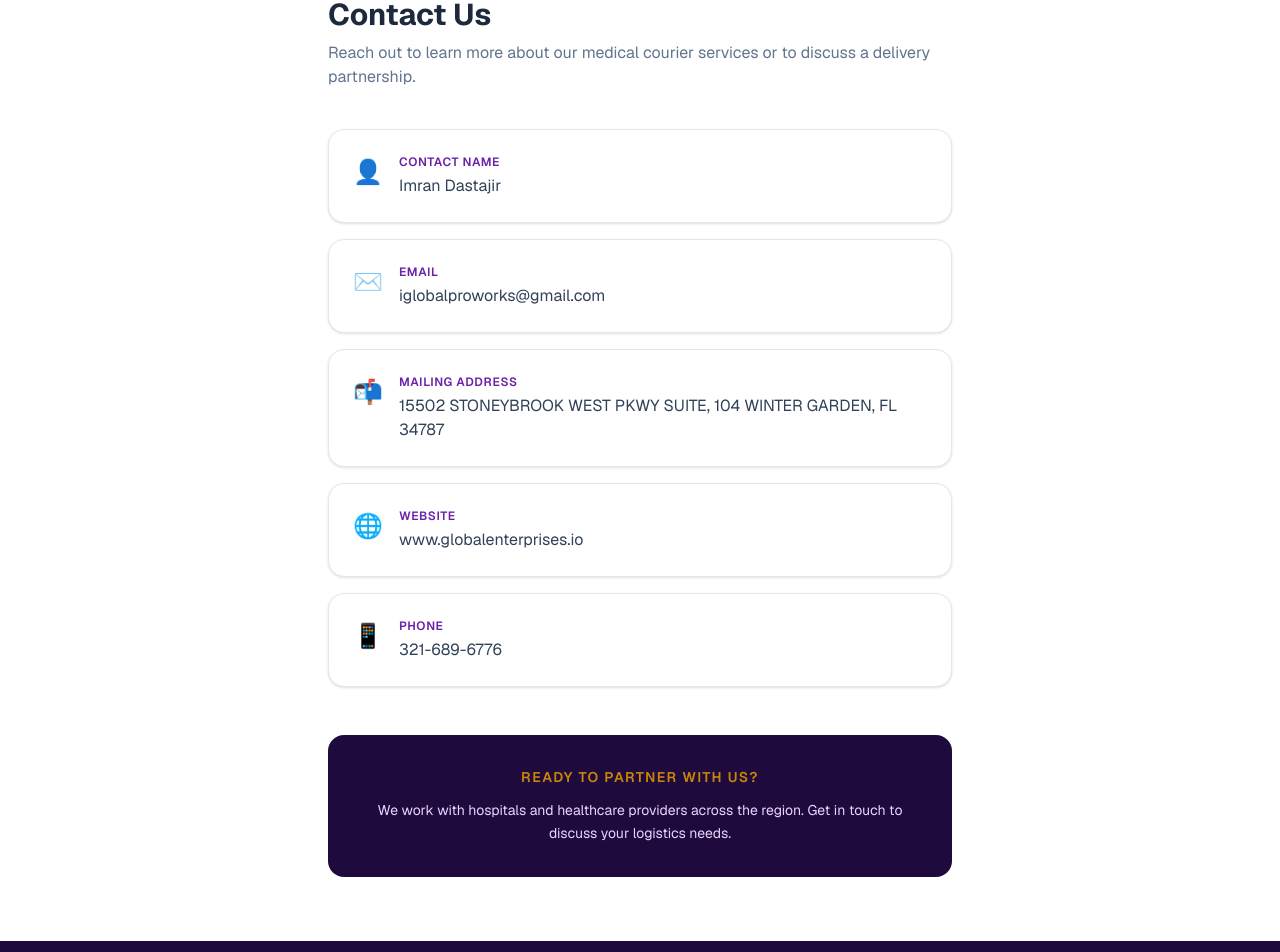
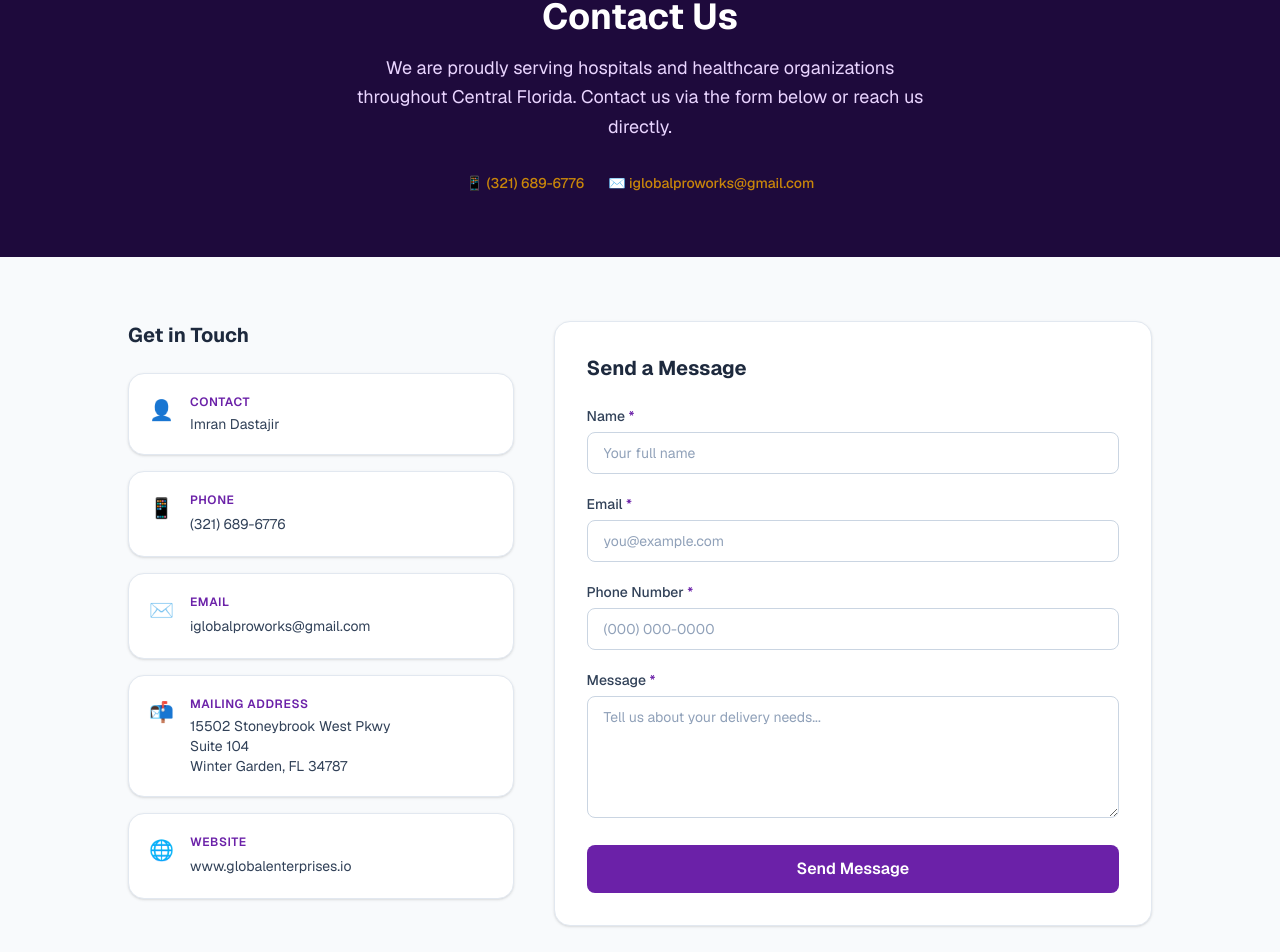
Before and after one commit to steevejoseph/med-services, a Next.js app: page /contact in a window 1280 px wide. Shown: the part 139-1091 px from the top of the page. Built offline with nearby package versions, Linux system fonts and the light colour scheme.

Commit message:
Update contact page

```diff
--- /dev/null
+++ b/app/actions/contact.ts
@@ -0,0 +1,53 @@
+"use server";
+
+import nodemailer from "nodemailer";
+
+export type ContactFormState = {
+  success?: boolean;
+  error?: string;
+};
+
+export async function submitContactForm(
+  _prev: ContactFormState,
+  formData: FormData
+): Promise<ContactFormState> {
+  const name    = (formData.get("name")    as string)?.trim();
+  const email   = (formData.get("email")   as string)?.trim();
+  const phone   = (formData.get("phone")   as string)?.trim();
+  const message = (formData.get("message") as string)?.trim();
+
+  if (!name || !email || !phone || !message) {
+    return { error: "All fields are required." };
+  }
+
+  const transporter = nodemailer.createTransport({
+    service: "gmail",
+    auth: {
+      user: process.env.GMAIL_USER,
+      pass: process.env.GMAIL_APP_PASSWORD,
+    },
+  });
+
+  try {
+    await transporter.sendMail({
+      from: `"GESS Website" <${process.env.GMAIL_USER}>`,
+      to: process.env.CONTACT_EMAIL ?? process.env.GMAIL_USER,
+      replyTo: email,
+      subject: `New Contact Form Submission from ${name}`,
+      html: `
+        <h2 style="color:#6B21A8">New Contact Form Submission</h2>
+        <table style="border-collapse:collapse;font-family:sans-serif;font-size:14px">
+          <tr><td style="padding:6px 16px 6px 0;font-weight:bold">Name</td><td>${name}</td></tr>
+          <tr><td style="padding:6px 16px 6px 0;font-weight:bold">Email</td><td><a href="mailto:${email}">${email}</a></td></tr>
+          <tr><td style="padding:6px 16px 6px 0;font-weight:bold">Phone</td><td>${phone}</td></tr>
+        </table>
+        <h3 style="color:#6B21A8;margin-top:20px">Message</h3>
+        <p style="font-family:sans-serif;font-size:14px;white-space:pre-wrap">${message}</p>
+      `,
+    });
+    return { success: true };
+  } catch (err) {
+    console.error("Contact form email error:", err);
+    return { error: "Oops! Something went wrong while submitting the form. Please try again or call us directly." };
+  }
+}
--- a/app/contact/page.tsx
+++ b/app/contact/page.tsx
@@ -1,89 +1,102 @@
 import type { Metadata } from "next";
+import ContactForm from "@/components/ContactForm";
 
 export const metadata: Metadata = {
-  title: "Contact | Global Enterprise Solutions & Services LLC",
+  title: "Contact Us | Global Enterprise Solutions & Services LLC",
 };
 
-const contactFields = [
-  {
-    icon: "👤",
-    label: "Contact Name",
-    value: "Imran Dastajir",
-    href: null,
-  },
-  {
-    icon: "✉️",
-    label: "Email",
-    value: "iglobalproworks@gmail.com",
-    href: "mailto:iglobalproworks@gmail.com",
-  },
+export default function ContactPage() {
+  return (
+    <div>
+      {/* Hero */}
+      <section className="bg-brand-dark text-white py-16 px-6">
+        <div className="max-w-4xl mx-auto text-center">
+          <h1 className="text-4xl font-bold mb-4">Contact Us</h1>
+          <p className="text-purple-200 text-lg leading-relaxed max-w-xl mx-auto">
+            We are proudly serving hospitals and healthcare organizations
+            throughout Central Florida. Contact us via the form below or reach
+            us directly.
+          </p>
+
+          {/* Quick-dial links */}
+          <div className="flex flex-wrap justify-center gap-6 mt-8 text-sm font-medium">
+            <a
+              href="tel:3216896776"
+              className="flex items-center gap-2 text-gold hover:text-white transition-colors"
+            >
+              📱 (321) 689-6776
+            </a>
+            <a
+              href="mailto:iglobalproworks@gmail.com"
+              className="flex items-center gap-2 text-gold hover:text-white transition-colors"
+            >
+              ✉️ iglobalproworks@gmail.com
+            </a>
+          </div>
+        </div>
+      </section>
+
+      {/* Main content */}
+      <section className="py-16 px-6 bg-slate-50">
+        <div className="max-w-5xl mx-auto grid grid-cols-1 lg:grid-cols-5 gap-10">
+
+          {/* Contact info */}
+          <div className="lg:col-span-2 space-y-4">
+            <h2 className="text-xl font-bold text-slate-800 mb-6">Get in Touch</h2>
+
+            {[
+              { icon: "👤", label: "Contact", value: "Imran Dastajir", href: null },
+              { icon: "📱", label: "Phone", value: "(321) 689-6776", href: "tel:3216896776" },
+              { icon: "✉️", label: "Email", value: "iglobalproworks@gmail.com", href: "mailto:iglobalproworks@gmail.com" },
               {
                 icon: "📬",
                 label: "Mailing Address",
-    value:
-      "15502 STONEYBROOK WEST PKWY \
-            SUITE, 104\
-            WINTER GARDEN, FL 34787",
+                value: "15502 Stoneybrook West Pkwy\nSuite 104\nWinter Garden, FL 34787",
                 href: null,
               },
-  {
-    icon: "🌐",
-    label: "Website",
-    value: "www.globalenterprises.io",
-    href: "https://www.globalenterprises.io/",
-  },
-  {
-    icon: "📱",
-    label: "Phone",
-    value: "321-689-6776",
-    href: null,
-  },
-];
-
-export default function ContactPage() {
-  return (
-    <div className="max-w-2xl mx-auto px-6 py-16">
-      <h1 className="text-3xl font-bold text-slate-800 mb-2">Contact Us</h1>
-      <p className="text-slate-500 mb-10">
-        Reach out to learn more about our medical courier services or to discuss
-        a delivery partnership.
-      </p>
-
-      <div className="space-y-4">
-        {contactFields.map(({ icon, label, value, href }) => (
+              { icon: "🌐", label: "Website", value: "www.globalenterprises.io", href: "https://www.globalenterprises.io/" },
+            ].map(({ icon, label, value, href }) => (
               <div
                 key={label}
-            className="bg-white border border-slate-200 rounded-2xl p-6 flex items-start gap-4 shadow-sm"
+                className="bg-white border border-slate-200 rounded-2xl p-5 flex items-start gap-4 shadow-sm"
               >
-            <span className="text-2xl mt-0.5">{icon}</span>
+                <span className="text-xl mt-0.5">{icon}</span>
                 <div>
                   <p className="text-xs font-semibold text-brand uppercase tracking-wider mb-1">
                     {label}
                   </p>
                   {href ? (
-                <a
-                  href={href}
-                  className="text-slate-700 hover:text-brand transition-colors whitespace-pre-line"
-                >
+                    <a href={href} className="text-slate-700 hover:text-brand transition-colors text-sm whitespace-pre-line">
                       {value}
                     </a>
                   ) : (
-                <p className="text-slate-700 whitespace-pre-line">{value}</p>
+                    <p className="text-slate-700 text-sm whitespace-pre-line">{value}</p>
                   )}
                 </div>
               </div>
             ))}
           </div>
 
-      <div className="mt-12 bg-brand-dark rounded-2xl p-8 text-center text-white">
-        <p className="text-gold text-sm font-semibold uppercase tracking-widest mb-3">
-          Ready to partner with us?
+          {/* Form */}
+          <div className="lg:col-span-3 bg-white border border-slate-200 rounded-2xl p-8 shadow-sm">
+            <h2 className="text-xl font-bold text-slate-800 mb-6">Send a Message</h2>
+            <ContactForm />
+          </div>
+
+        </div>
+      </section>
+
+      {/* Bottom CTA */}
+      <section className="bg-brand py-12 px-6 text-center text-white">
+        <p className="text-lg font-semibold mb-2">Ready to schedule a delivery?</p>
+        <p className="text-purple-200 text-sm">
+          Call us directly at{" "}
+          <a href="tel:3216896776" className="text-gold hover:underline font-medium">
+            (321) 689-6776
+          </a>{" "}
+          — available on-demand for your delivery needs.
         </p>
-        <p className="text-purple-200 text-sm leading-relaxed">
-          We work with hospitals and healthcare providers across the region. Get
-          in touch to discuss your logistics needs.
-        </p>
-      </div>
+      </section>
     </div>
   );
 }
--- /dev/null
+++ b/components/ContactForm.tsx
@@ -0,0 +1,79 @@
+"use client";
+
+import { useActionState } from "react";
+import { submitContactForm, type ContactFormState } from "@/app/actions/contact";
+
+const initial: ContactFormState = {};
+
+const inputClass =
+  "w-full border border-slate-300 rounded-lg px-4 py-2.5 text-sm text-slate-800 placeholder:text-slate-400 focus:outline-none focus:ring-2 focus:ring-brand/40 focus:border-brand transition-colors";
+
+export default function ContactForm() {
+  const [state, formAction, pending] = useActionState(submitContactForm, initial);
+
+  if (state.success) {
+    return (
+      <div className="bg-green-50 border border-green-200 rounded-2xl p-8 text-center">
+        <div className="text-3xl mb-3">✅</div>
+        <p className="text-green-800 font-semibold mb-1">Message received!</p>
+        <p className="text-green-700 text-sm">
+          Thank you — your contact form has been submitted successfully. We will
+          be in touch shortly.
+        </p>
+      </div>
+    );
+  }
+
+  return (
+    <form action={formAction} className="space-y-5">
+      <div>
+        <label htmlFor="name" className="block text-sm font-medium text-slate-700 mb-1.5">
+          Name <span className="text-brand">*</span>
+        </label>
+        <input id="name" name="name" type="text" required placeholder="Your full name" className={inputClass} />
+      </div>
+
+      <div>
+        <label htmlFor="email" className="block text-sm font-medium text-slate-700 mb-1.5">
+          Email <span className="text-brand">*</span>
+        </label>
+        <input id="email" name="email" type="email" required placeholder="you@example.com" className={inputClass} />
+      </div>
+
+      <div>
+        <label htmlFor="phone" className="block text-sm font-medium text-slate-700 mb-1.5">
+          Phone Number <span className="text-brand">*</span>
+        </label>
+        <input id="phone" name="phone" type="tel" required placeholder="(000) 000-0000" className={inputClass} />
+      </div>
+
+      <div>
+        <label htmlFor="message" className="block text-sm font-medium text-slate-700 mb-1.5">
+          Message <span className="text-brand">*</span>
+        </label>
+        <textarea
+          id="message"
+          name="message"
+          required
+          rows={5}
+          placeholder="Tell us about your delivery needs..."
+          className={inputClass}
+        />
+      </div>
+
+      {state.error && (
+        <p className="text-red-600 text-sm bg-red-50 border border-red-200 rounded-lg px-4 py-3">
+          {state.error}
+        </p>
+      )}
+
+      <button
+        type="submit"
+        disabled={pending}
+        className="w-full bg-brand hover:bg-brand-hover disabled:opacity-60 text-white font-semibold px-6 py-3 rounded-lg transition-colors"
+      >
+        {pending ? "Sending…" : "Send Message"}
+      </button>
+    </form>
+  );
+}
--- a/package.json
+++ b/package.json
@@ -10,12 +10,14 @@
   },
   "dependencies": {
     "next": "16.2.4",
+    "nodemailer": "^8.0.11",
     "react": "19.2.4",
     "react-dom": "19.2.4"
   },
   "devDependencies": {
     "@tailwindcss/postcss": "^4",
     "@types/node": "^20",
+    "@types/nodemailer": "^8.0.1",
     "@types/react": "^19",
     "@types/react-dom": "^19",
     "eslint": "^9",
```
Also changed, not shown: .claude/settings.local.json, 2 other files (tests, documents, lock files or other folders). Lines whose indentation alone changed are shown as unchanged.
